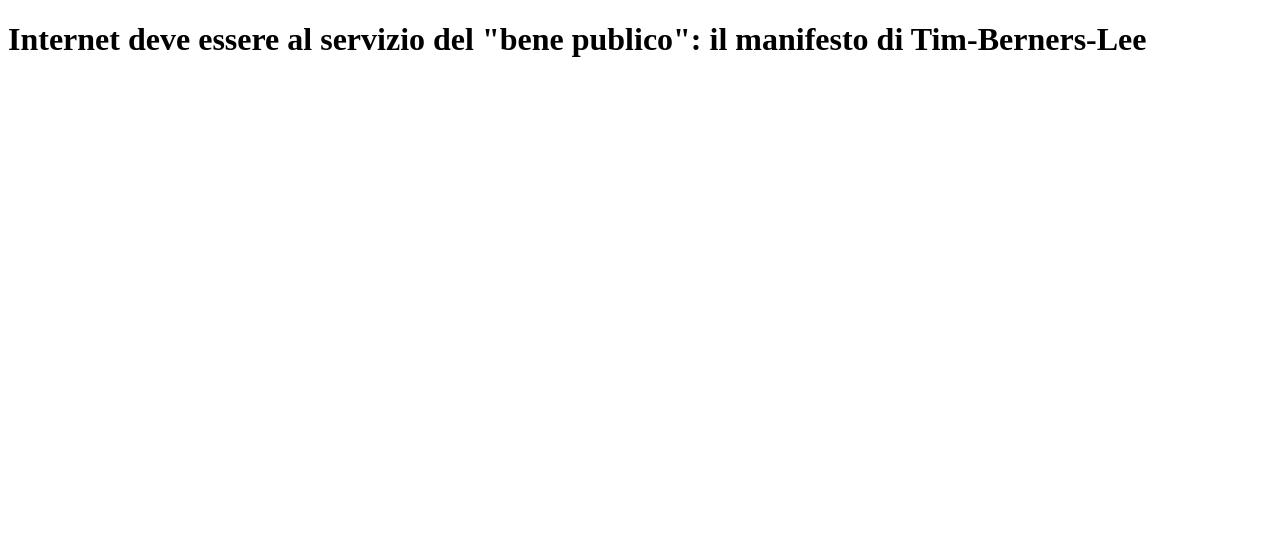
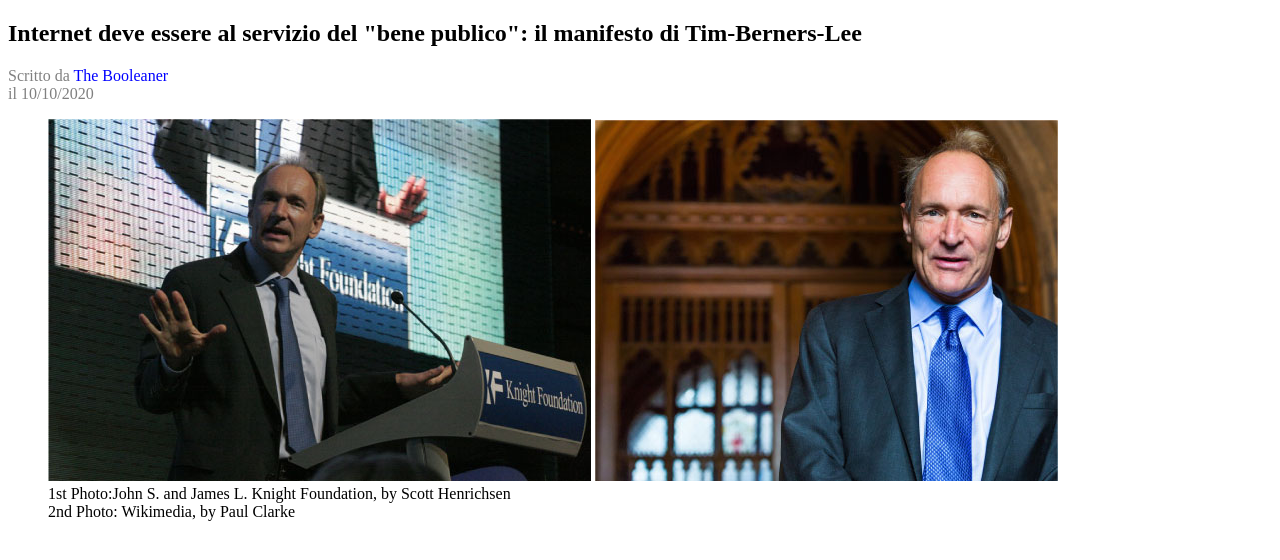
Before and after one commit to dariosanacuore/html-css-booleaner, a plain HTML site: page index.html in a window 1280 px wide. Shown: the part 108-668 px from the top of the page. Drawn offline with Linux system fonts and the light colour scheme.

Commit message:
feat:Aggiunta immagini

```diff
--- a/css/style.css
+++ b/css/style.css
@@ -15,3 +15,12 @@
     margin-top: 60px;
 
 }
+.internet{
+    font-family:'Times New Roman', Times, serif;
+}
+.bg-grey{
+    color:grey;
+}
+.bg-blue{
+    color:blue;
+}
--- a/index.html
+++ b/index.html
@@ -14,11 +14,20 @@
         </div>
         </div>
 
-        <h1>Internet deve essere al servizio del "bene publico": il manifesto di Tim-Berners-Lee</h1>
     </header>
     <main>
         <!--Inizio articolo-->
         <section>
+
+            <h1 class="internet">Internet deve essere al servizio del "bene publico": il manifesto di Tim-Berners-Lee</h1>
+            <p class="bg-grey">Scritto da <span class="bg-blue">The Booleaner</span><br>il 10/10/2020</p>
+            <figure>
+            <img src="./img/tim-1.jpg" />
+            <img src="./img/tim-2.jpg" />
+            <figcaption>1st Photo:John S. and James L. Knight Foundation, by Scott Henrichsen<br> 2nd Photo: Wikimedia, by Paul Clarke</figcaption>
+            </figure>
+
+            <p></p>
 
         </section>
         <!--Fine articolo-->
```
